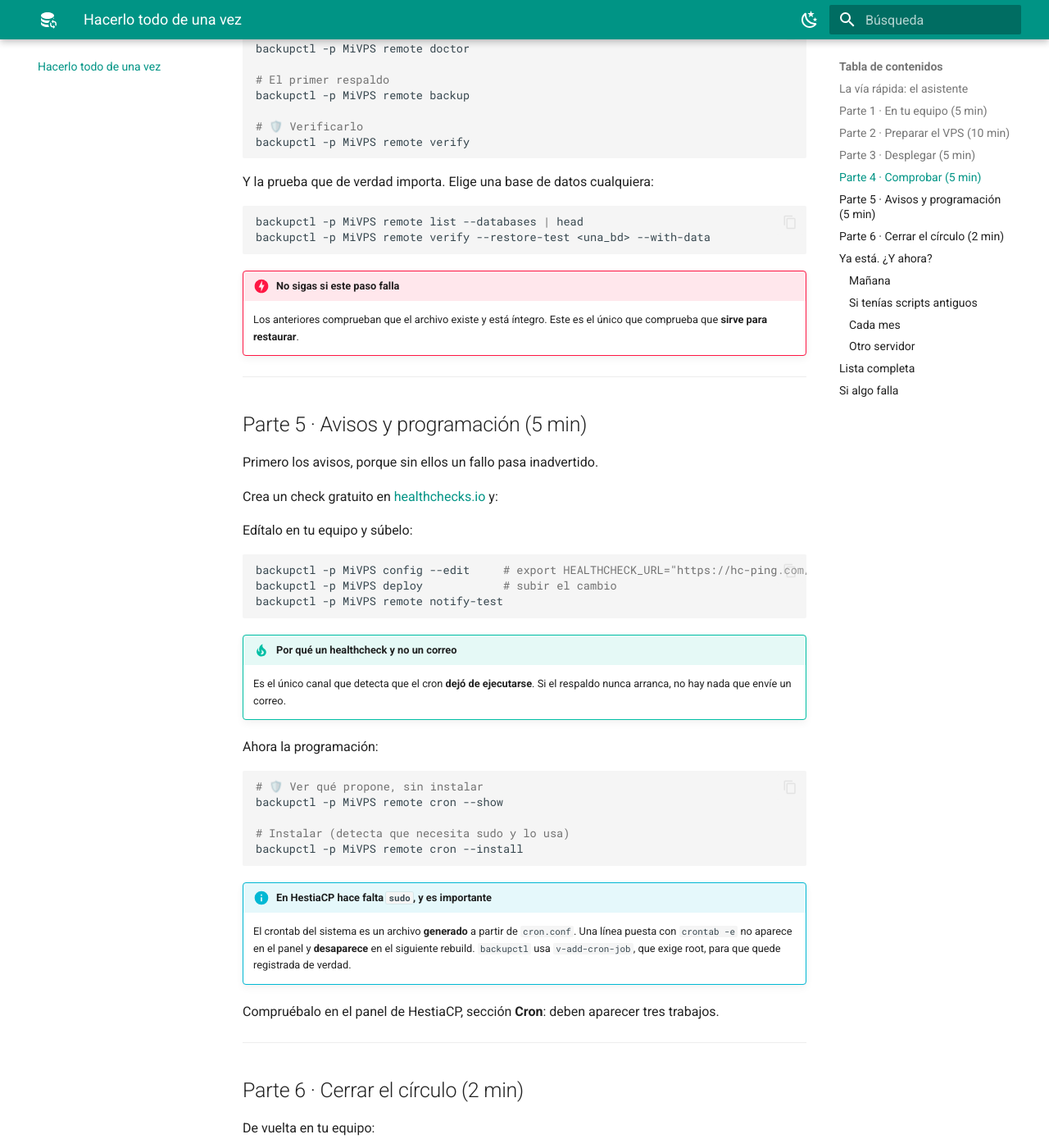
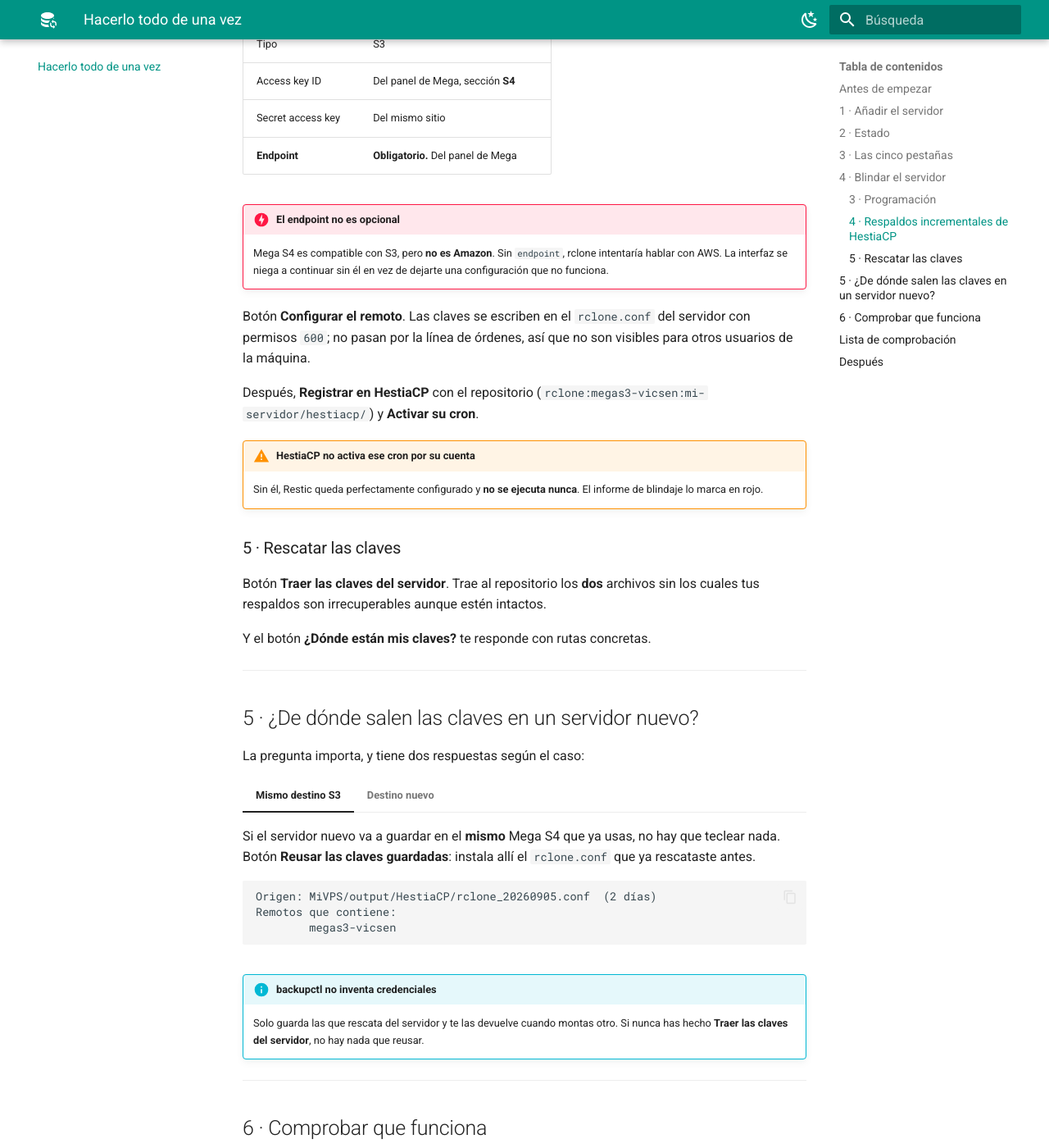
Before and after one commit to vmorantes/ServersBackupsPersonalUtility, an MkDocs documentation site: the page built from docs/todo-de-una-vez.md, in a window 1280 px wide and 1400 px high, scrolled down 3043 px. Shown: the whole window at 82% size. Built offline with MkDocs 1.6.1 and Material for MkDocs 9.7.7, drawn with Linux system fonts in a browser that asks for light colours; some of the changed text lies outside the part shown.

Commit message:
GUI atomizada: cada acción dice qué hace y qué alcance tiene
Doce pestañas, una por preocupación —blindaje, estado, respaldar, verificar,
restaurar, retención, servidor, HestiaCP, programación, migrar, configuración,
registros—, para que sea difícil pulsar por error algo que no se buscaba.

Y lo que faltaba de verdad: cada botón lleva al lado qué hace exactamente,
empezando por su alcance en tres niveles: "No toca nada", "Escribe en…" o
"BORRA/ESCRIBE en la base de datos". Una interfaz que ejecuta órdenes sobre
producción no puede pedirle al usuario que deduzca el alcance de un botón por
su nombre. Son 50 acciones, todas descritas.

Se distingue explícitamente lo que actúa aquí de lo que actúa en el servidor,
que era la confusión más cara: "Respaldar aquí" advierte de que en un perfil
que describe otra máquina casi nunca es lo que se busca.

`hestia donde` responde con rutas concretas a la pregunta de dónde están las
claves: las del servidor, las rescatadas en el repositorio, y de dónde salen al
montar un servidor nuevo.

`hestia rclone --desde-repo` cierra ese ciclo: reinstala en otra máquina el
rclone.conf ya rescatado, para no tener que volver al panel del proveedor a
buscar unas credenciales que ya se tienen guardadas.

La página "Hacerlo todo de una vez" se reescribe partiendo de la interfaz. La
CLI es para los servidores, donde el cron corre de noche sin nadie mirando; la
interfaz es para las personas, y la documentación debía reflejarlo.

De paso, dos errores de escapado al construir órdenes remotas con $( ) dentro
de cadenas entrecomilladas: ahora el valor se calcula antes, en local.

Co-Authored-By: Claude Opus 5 (1M context) <noreply@anthropic.com>

````diff
--- a/docs/todo-de-una-vez.md
+++ b/docs/todo-de-una-vez.md
@@ -1,285 +1,217 @@
-# Hacerlo todo de una vez
+# Hacerlo todo desde la interfaz
 
-**Una sola página, de cero a funcionando.** Sin saltar a ninguna otra. Los
-enlaces son opcionales: solo para profundizar si algo no sale.
+**Una sola página, de cero a blindado, sin tocar el terminal** salvo la primera
+línea.
 
-Tiempo: unos 30 minutos. Los pasos marcados 🛡️ **no tocan nada**.
+```bash
+backupctl web --open
+```
+
+Se abre el navegador en `http://127.0.0.1:8787`. Todo lo demás se hace ahí.
+
+!!! info "Por qué existe también una CLI"
+    La línea de órdenes está para **los servidores**: el cron la usa cada noche
+    y no hay nadie mirando. Para ti está esta interfaz. Cualquier cosa que se
+    pueda hacer con una, se puede hacer con la otra.
 
 ---
 
-## La vía rápida: el asistente
+## Antes de empezar
 
-Si no quieres pensar en nada, esto hace las partes 1, 2 y 3 de una vez:
+Solo dos cosas, y las dos en el servidor:
 
-```bash
-cd /ruta/al/repositorio
-./bin/backupctl install      # para poder llamarlo sin ./bin/ a partir de ahora
-backupctl setup
-```
+1. **Un usuario que pueda entrar por SSH.** Vale con contraseña: la interfaz te
+   la pedirá una vez y dejará instalada tu clave.
+2. **Un usuario de MySQL**, o su credencial de administrador para que la
+   interfaz cree uno.
 
-Pregunta el servidor, el usuario, la ruta y las credenciales; si no tienes un
-usuario de MySQL para respaldos, te pide **una credencial de administrador** de
-la base de datos, crea el usuario con sus permisos y **descarta la credencial de
-administrador** (no se guarda en ningún sitio). Después escribe el `env.sh` y
-ofrece desplegar.
-
-Si prefieres verlo paso a paso, sigue leyendo.
+**No hace falta** nada más: ni crear directorios, ni instalar paquetes, ni
+configurar rclone a mano. De eso se encarga la herramienta.
 
 ---
 
-## Parte 1 · En tu equipo (5 min)
+## 1 · Añadir el servidor
 
-```bash
-cd /ruta/al/repositorio
+Botón **+ Añadir servidor**, arriba del panel.
 
-# 🛡️ ¿Qué servidores conoce ya?
-backupctl profiles
+| Campo | Qué poner |
+|---|---|
+| Nombre del perfil | `MiVPS` |
+| Servidor | El nombre o la IP que te da tu proveedor. En OVH, algo como `vps-xxxxxxx.vps.ovh.net` |
+| Usuario SSH | `admin` — necesita shell |
+| Usuario propietario | Vacío = el mismo |
+| Ruta en el servidor | Vacío = `/home/admin/scripts` |
+| URL de healthcheck | Opcional, pero ponla |
 
-# Crear el perfil del servidor (si no existe)
-mkdir MiVPS
-cp config/env.sh.example MiVPS/env.sh
-${EDITOR:-nano} MiVPS/env.sh
-```
+Para MySQL, dos caminos:
 
-Rellena estas líneas y deja el resto como está:
+- **«Ya tengo un usuario»** → sus credenciales, que se comprueban antes de guardar.
+- **«Créalo tú»** → una credencial de **administrador** de MySQL. Se usa una vez
+  para crear el usuario de respaldo y **se descarta**: no se guarda en ningún
+  archivo y el formulario la borra al enviar.
 
-```bash
-export USER_NAME="admin"                  # de quién es la instalación
-export MYSQL_USER="admin_general"
-export MYSQL_PASS="la-contraseña"
-export DEPLOY_HOST="mivps.example.com"
-export DEPLOY_USER="admin"                # quién se conecta por SSH
-export HEALTHCHECK_URL=""                 # se rellena en la parte 5
-```
-
-!!! tip "`USER_NAME` y `DEPLOY_USER` pueden ser distintos"
-    En HestiaCP muchos usuarios tienen `nologin` y no pueden entrar por SSH.
-    Conéctate con uno que sí pueda (`DEPLOY_USER`) e instala en el home del otro
-    (`USER_NAME`). `deploy` ajusta el propietario al final.
-
-```bash
-# 🛡️ ¿Es válida?
-backupctl -p MiVPS config --check
-```
+Deja marcado **«Desplegar al terminar»**. Verás en vivo cómo conecta, comprueba
+dependencias, crea el usuario, escribe la configuración y copia la herramienta.
 
 ---
 
-## Parte 2 · Preparar el VPS (10 min)
+## 2 · Estado
 
-Tres cosas, y solo tres.
+Al abrir el perfil, la cabecera te dice en qué punto estás:
 
-```bash
-# 1. Un usuario con acceso SSH. Vale contraseña; no hace falta clave.
-ssh admin@mivps.example.com 'hostname'
+```
+✓ Conectado a admin@vps-xxxxxxx.vps.ovh.net
+✓ backupctl instalado en /home/admin/scripts
+Siguiente paso: Todo listo: puedes operar el servidor desde aquí.
 ```
 
-!!! tip "Con clave es más cómodo, pero no obligatorio"
-    `backupctl` abre una conexión maestra y pide la contraseña **una sola vez**
-    para todo el despliegue. Si prefieres no escribirla nunca:
-    `ssh-copy-id admin@mivps.example.com`
+Si sale **«Sin acceso por clave»**, aparece el botón **Configurar acceso por
+clave**: te pide la contraseña **una vez** y deja el acceso resuelto para
+siempre. Si no tienes clave, la genera.
 
-!!! warning "Si entra y cierra al instante"
-    Ese usuario tiene `nologin`, habitual en HestiaCP. **No hace falta darle
-    shell**: conéctate con uno que sí la tenga (`admin` o `root`) y pon en
-    `env.sh`:
-
-    ```bash
-    export DEPLOY_USER="admin"      # quién se conecta
-    export USER_NAME="cliente07"    # de quién es la instalación
-    ```
-
-    `deploy` ajusta el propietario al final.
-
-```bash
-# 2. Paquetes: NO hace falta hacerlo a mano.
-#    deploy detecta lo que falta y se ofrece a instalarlo.
-
-# 3. Usuario de MySQL con permisos (esto sí es manual, una sola vez)
-```
-
-```sql
-CREATE USER 'admin_general'@'localhost' IDENTIFIED BY 'la-contraseña';
-GRANT SELECT, SHOW VIEW, TRIGGER, EVENT, LOCK TABLES, PROCESS,
-      CREATE, DROP
-  ON *.* TO 'admin_general'@'localhost';
-FLUSH PRIVILEGES;
-```
-
-!!! note "`CREATE` y `DROP` son para poder probar la restauración"
-    `verify --restore-test` crea una base de datos desechable y la borra. Es la
-    única prueba que demuestra que el respaldo sirve.
-
-**No crees** `/home/admin/scripts`, ni `logs/`, ni `output/`: los crea `deploy`.
+!!! tip "Esa es la única vez que la interfaz pide una contraseña de SSH"
+    A partir de ahí no vuelve a pedirla: ni aquí, ni en el cron, ni en nada.
 
 ---
 
-## Parte 3 · Desplegar (5 min)
+## 3 · Las cinco pestañas
 
-```bash
-# 🛡️ Ensayo: comprueba SSH, dependencias y lista qué copiaría
-backupctl -p MiVPS deploy admin@mivps.example.com --dry-run
+| Pestaña | Para qué | ¿Escribe? |
+|---|---|---|
+| **Estado** | ¿Cómo está todo? Blindaje, diagnóstico, registros, respaldos guardados | No |
+| **Desplegar y validar** | Poner el servidor a punto: acceso, herramienta, cron, Restic, claves | Sí |
+| **Respaldar** | Correr y comprobar respaldos de bases de datos | Sí |
+| **Restaurar** | Recuperar una base de datos | **En la BD** |
+| **Migrar** | Trasladar las bases a otra máquina | **En la BD destino** |
 
-# 🛡️ Foto de cómo está el servidor AHORA (antes de tocarlo)
-backupctl -p MiVPS pull admin@mivps.example.com
-```
-
-!!! danger "En el `pull`, si pregunta por el env.sh: responde `n`"
-    Si el servidor ya tenía un `env.sh` antiguo, te enseñará el `diff` y
-    preguntará si traértelo. Quieres conservar el del repositorio, que es el
-    nuevo y completo.
-
-```bash
-# Copiar de verdad
-backupctl -p MiVPS deploy admin@mivps.example.com
-```
-
-Si el servidor tenía un `env.sh` distinto, te lo enseñará y **preguntará antes
-de sobrescribirlo**. Guarda una copia como `env.sh.anterior` en el propio
-servidor.
+Cada acción destructiva pide confirmación explicando qué va a pasar, y las que
+tienen ensayo lo ofrecen justo al lado.
 
 ---
 
-## Parte 4 · Comprobar (5 min)
+## 4 · Blindar el servidor
 
-**Sin salir de tu equipo.** `remote` ejecuta la orden en el servidor:
+Pestaña **Desplegar y validar**, apartados 3 a 5. Es lo que convierte un
+servidor «con respaldos» en un servidor del que **no se pierde nada**.
 
-```bash
-# 🛡️ Diagnóstico. No escribe nada. Debe salir SIN fallos (✗)
-backupctl -p MiVPS remote doctor
+### 3 · Programación
 
-# El primer respaldo
-backupctl -p MiVPS remote backup
+**Programar en el servidor.** Instala el cron del respaldo de bases de datos.
+En HestiaCP lo registra con `v-add-cron-job`, así que aparece en el panel y
+sobrevive a sus reconstrucciones.
 
-# 🛡️ Verificarlo
-backupctl -p MiVPS remote verify
-```
+Después, **Probar los avisos** para confirmar que un fallo te llegaría.
 
-Y la prueba que de verdad importa. Elige una base de datos cualquiera:
+### 4 · Respaldos incrementales de HestiaCP
 
-```bash
-backupctl -p MiVPS remote list --databases | head
-backupctl -p MiVPS remote verify --restore-test <una_bd> --with-data
-```
+Aquí se configura Restic, que respalda **la cuenta entera**: archivos web,
+correo, DNS y configuración. Es la capa que `backupctl` no cubre.
 
-!!! danger "No sigas si este paso falla"
-    Los anteriores comprueban que el archivo existe y está íntegro. Este es el
-    único que comprueba que **sirve para restaurar**.
+Rellena el remoto:
+
+| Campo | Para Mega S4 |
+|---|---|
+| Nombre del remoto | `megas3-vicsen` — el que tú quieras |
+| Tipo | S3 |
+| Access key ID | Del panel de Mega, sección **S4** |
+| Secret access key | Del mismo sitio |
+| **Endpoint** | **Obligatorio.** Del panel de Mega |
+
+!!! danger "El endpoint no es opcional"
+    Mega S4 es compatible con S3, pero **no es Amazon**. Sin `endpoint`, rclone
+    intentaría hablar con AWS. La interfaz se niega a continuar sin él en vez de
+    dejarte una configuración que no funciona.
+
+Botón **Configurar el remoto**. Las claves se escriben en el `rclone.conf` del
+servidor con permisos `600`; no pasan por la línea de órdenes, así que no son
+visibles para otros usuarios de la máquina.
+
+Después, **Registrar en HestiaCP** con el repositorio
+(`rclone:megas3-vicsen:mi-servidor/hestiacp/`) y **Activar su cron**.
+
+!!! warning "HestiaCP no activa ese cron por su cuenta"
+    Sin él, Restic queda perfectamente configurado y **no se ejecuta nunca**. El
+    informe de blindaje lo marca en rojo.
+
+### 5 · Rescatar las claves
+
+Botón **Traer las claves del servidor**. Trae al repositorio los **dos**
+archivos sin los cuales tus respaldos son irrecuperables aunque estén intactos.
+
+Y el botón **¿Dónde están mis claves?** te responde con rutas concretas.
 
 ---
 
-## Parte 5 · Avisos y programación (5 min)
+## 5 · ¿De dónde salen las claves en un servidor nuevo?
 
-Primero los avisos, porque sin ellos un fallo pasa inadvertido.
+La pregunta importa, y tiene dos respuestas según el caso:
 
-Crea un check gratuito en [healthchecks.io](https://healthchecks.io) y:
+=== "Mismo destino S3"
 
-Edítalo en tu equipo y súbelo:
+    Si el servidor nuevo va a guardar en el **mismo** Mega S4 que ya usas, no
+    hay que teclear nada. Botón **Reusar las claves guardadas**: instala allí el
+    `rclone.conf` que ya rescataste antes.
 
-```bash
-backupctl -p MiVPS config --edit     # export HEALTHCHECK_URL="https://hc-ping.com/tu-uuid"
-backupctl -p MiVPS deploy            # subir el cambio
-backupctl -p MiVPS remote notify-test
-```
+    ```
+    Origen: MiVPS/output/HestiaCP/rclone_20260905.conf  (2 días)
+    Remotos que contiene:
+            megas3-vicsen
+    ```
 
-!!! tip "Por qué un healthcheck y no un correo"
-    Es el único canal que detecta que el cron **dejó de ejecutarse**. Si el
-    respaldo nunca arranca, no hay nada que envíe un correo.
+=== "Destino nuevo"
 
-Ahora la programación:
+    Si va a otro sitio, las claves salen del **panel de tu proveedor**
+    (Mega → sección S4) y se introducen una vez en el formulario.
 
-```bash
-# 🛡️ Ver qué propone, sin instalar
-backupctl -p MiVPS remote cron --show
-
-# Instalar (detecta que necesita sudo y lo usa)
-backupctl -p MiVPS remote cron --install
-```
-
-!!! info "En HestiaCP hace falta `sudo`, y es importante"
-    El crontab del sistema es un archivo **generado** a partir de
-    `cron.conf`. Una línea puesta con `crontab -e` no aparece en el panel y
-    **desaparece** en el siguiente rebuild. `backupctl` usa `v-add-cron-job`,
-    que exige root, para que quede registrada de verdad.
-
-Compruébalo en el panel de HestiaCP, sección **Cron**: deben aparecer tres
-trabajos.
+!!! info "backupctl no inventa credenciales"
+    Solo guarda las que rescata del servidor y te las devuelve cuando montas
+    otro. Si nunca has hecho **Traer las claves del servidor**, no hay nada que
+    reusar.
 
 ---
 
-## Parte 6 · Cerrar el círculo (2 min)
+## 6 · Comprobar que funciona
 
-De vuelta en tu equipo:
+Pestaña **Estado**:
 
-```bash
-backupctl -p MiVPS pull admin@mivps.example.com
-git add MiVPS/
-git commit -m "MiVPS: backupctl instalado y programado"
-```
+1. **Informe de blindaje** — debe salir sin ✗
+2. **Diagnóstico del servidor** — sin fallos
 
-`MiVPS/ESTADO.md` queda con la versión instalada, el crontab, los respaldos y el
-diagnóstico. El repositorio ya recuerda el despliegue.
+Pestaña **Respaldar**:
+
+3. **Respaldar en el servidor** — el primero, a mano
+4. **Probar restauración**, con datos, sobre una base cualquiera
+
+!!! danger "El paso 4 no es opcional"
+    Los anteriores comprueban que el archivo existe. Ese es el único que
+    comprueba que **sirve para restaurar**. Crea una base desechable, restaura
+    dentro y la elimina; tu producción no se toca.
 
 ---
 
-## Ya está. ¿Y ahora?
+## Lista de comprobación
 
-### Mañana
-
-```bash
-backupctl -p MiVPS status      # 🛡️ ¿se ejecutó anoche?
-```
-
-### Si tenías scripts antiguos
-
-Déjalos unos días conviviendo. `deploy` no los ha tocado y siguen funcionando.
-Cuando el nuevo lleve una semana sin errores:
-
-```bash
-ssh admin@mivps.example.com
-sudo /usr/local/hestia/bin/v-list-cron-jobs admin       # localizar el viejo
-sudo /usr/local/hestia/bin/v-delete-cron-job admin <ID>
-rm /home/admin/scripts/RunBackupDB.sh
-```
-
-### Cada mes
-
-```bash
-./bin/backupctl verify --restore-test <bd> --with-data
-```
-
-### Otro servidor
-
-Repite desde la Parte 1 con otro nombre de carpeta. El código no se duplica:
-`bin/` y `lib/` son los mismos para todos.
+- [ ] Servidor añadido y desplegado
+- [ ] Cabecera en verde: conectado y con backupctl instalado
+- [ ] Cron del respaldo de bases de datos programado
+- [ ] Avisos probados y recibidos
+- [ ] Remoto de rclone configurado con su endpoint
+- [ ] Host de respaldo Restic registrado y su cron activo
+- [ ] Claves traídas al repositorio
+- [ ] **Claves copiadas también fuera de este repositorio**
+- [ ] Informe de blindaje sin ✗
+- [ ] Prueba de restauración superada
 
 ---
 
-## Lista completa
+## Después
 
-- [ ] `MiVPS/env.sh` creado y `config --check` en verde
-- [ ] SSH por clave, y el usuario **tiene shell**
-- [ ] `zip`, `unzip`, `rsync` instalados en el VPS
-- [ ] Usuario de MySQL con permisos (incluidos `CREATE` y `DROP`)
-- [ ] `deploy --dry-run` sin errores
-- [ ] `pull` hecho antes de desplegar
-- [ ] `deploy` completado
-- [ ] `doctor` sin fallos en el VPS
-- [ ] `backup` con código `0`
-- [ ] **`verify --restore-test --with-data` pasa**
-- [ ] `HEALTHCHECK_URL` configurado y `notify-test` llega
-- [ ] `cron --install` con `sudo`, y los 3 trabajos se ven en el panel
-- [ ] `pull` final y commit en el repositorio
+| Cada | Qué | Dónde |
+|---|---|---|
+| Semana | Informe de blindaje | Estado |
+| Mes | Prueba de restauración con datos | Respaldar |
+| Trimestre | Comprobar que las claves siguen fuera del servidor | — |
 
----
-
-## Si algo falla
-
-```bash
-./bin/backupctl doctor          # 🛡️ qué está mal y qué hacer
-./bin/backupctl logs --errors   # 🛡️ qué falló la última vez
-```
-
-Casi todo lo que puede salir mal está en
-[Cuando algo falla](guias/diagnostico.md). Para las órdenes sueltas, la
-[Chuleta](referencia/chuleta.md). Para restaurar o migrar, las
-[guías paso a paso](paso-a-paso/index.md).
+Si algo sale mal, **Diagnóstico** y **Registros → Solo errores**, ambos en la
+pestaña Estado. Casi todo lo que puede fallar está en
+[Cuando algo falla](guias/diagnostico.md).
````
Also changed, not shown: 6 other files.
